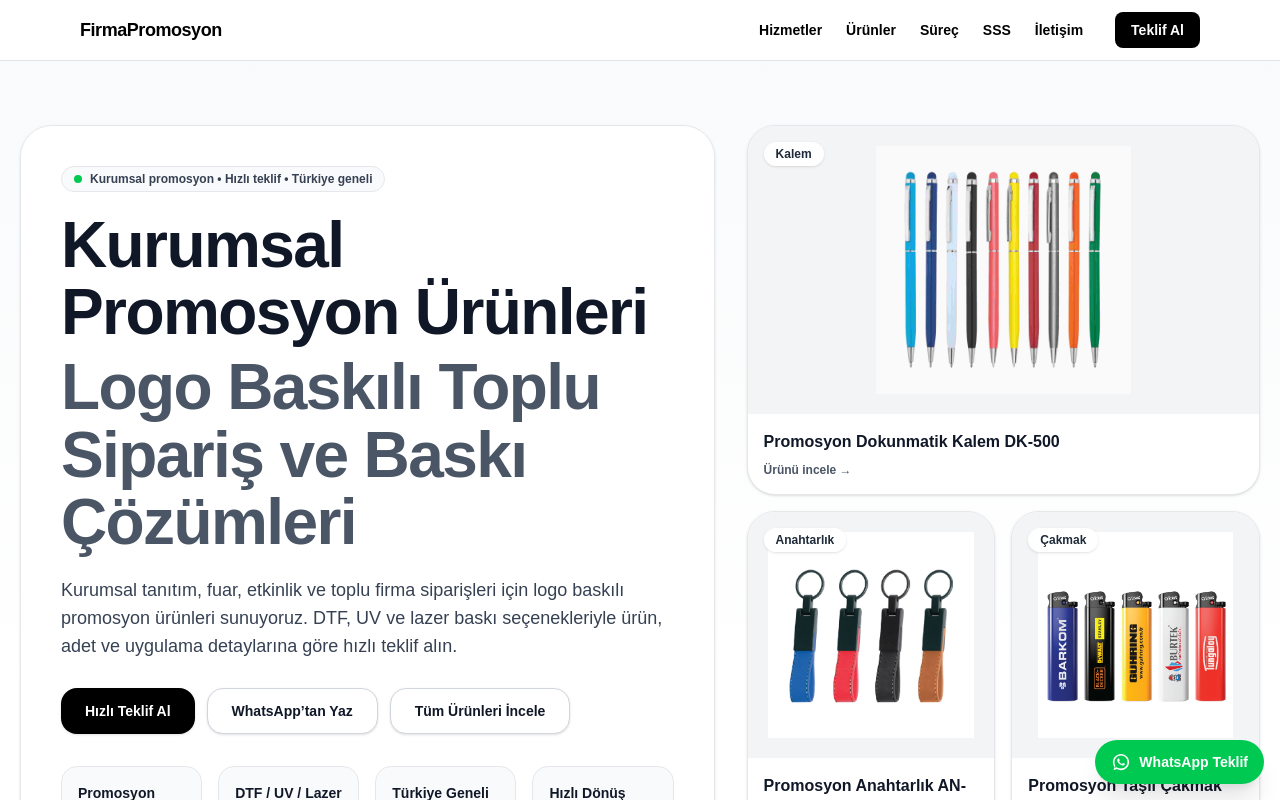
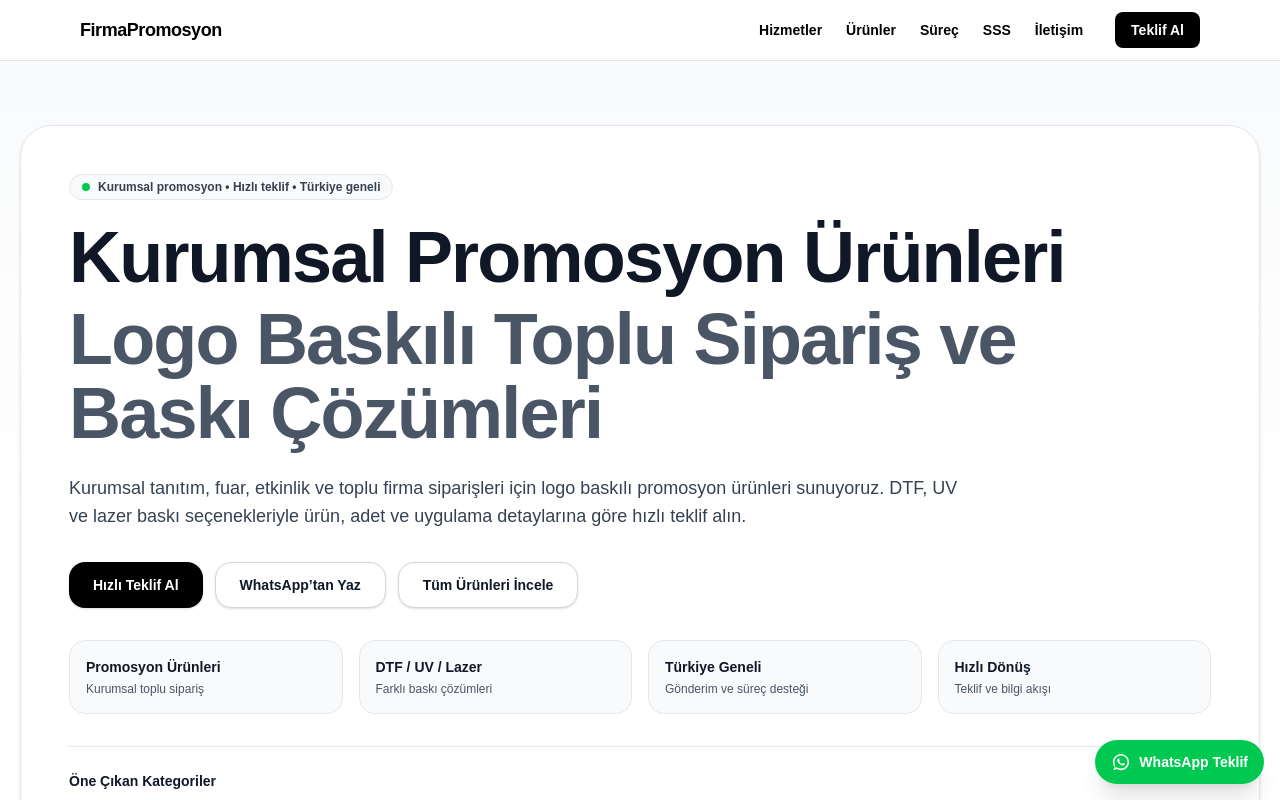
Before and after one commit to berkankocek1-dot/firmapromosyon, a Next.js app: page / in a window 1280 px wide. Shown: the top 800 px of the page. Built offline with nearby package versions, Linux system fonts and the light colour scheme.

Commit message:
Refactor hero section to single-column layout

```diff
--- a/app/page.tsx
+++ b/app/page.tsx
@@ -211,7 +211,6 @@ export default function Home() {
 
   const heroCategoryChips = orderedCategories.slice(0, 12);
   const topStrip = orderedCategoryProducts.slice(0, 10);
-  const heroShowcase = orderedCategoryProducts.slice(0, 5);
 
   const kalemProducts = products
     .filter((p: any) => normalizeText(p.category) === normalizeText("Kalem"))
@@ -355,28 +354,28 @@ export default function Home() {
       <section className="relative overflow-hidden border-b border-gray-100 bg-gradient-to-b from-gray-50 via-white to-white">
         <div className="absolute inset-0 -z-10 bg-[radial-gradient(circle_at_top,rgba(0,0,0,0.06),transparent_45%)]" />
         <div className="absolute left-1/2 top-0 -z-10 h-[420px] w-[900px] -translate-x-1/2 rounded-full bg-black/5 blur-3xl" />
+
         <div className="mx-auto max-w-7xl px-5 py-10 md:py-16">
-          <div className="grid gap-8 xl:grid-cols-[1.15fr_0.85fr] xl:items-stretch">
-            <div className="rounded-[32px] border border-gray-200 bg-white/90 p-6 shadow-sm backdrop-blur md:p-8 lg:p-10">
+          <div className="rounded-[32px] border border-gray-200 bg-white/90 p-6 shadow-sm backdrop-blur md:p-8 lg:p-10 xl:p-12">
             <div className="inline-flex items-center gap-2 rounded-full border border-gray-200 bg-gray-50 px-3 py-1 text-xs font-semibold text-gray-700">
               <span className="inline-block h-2 w-2 rounded-full bg-green-500" />
               Kurumsal promosyon • Hızlı teklif • Türkiye geneli
             </div>
 
-              <h1 className="mt-5 text-[clamp(34px,6vw,64px)] font-extrabold leading-[1.05] tracking-tight text-gray-900">
+            <h1 className="mt-5 max-w-5xl text-[clamp(34px,6vw,72px)] font-extrabold leading-[1.03] tracking-tight text-gray-900">
               Kurumsal Promosyon Ürünleri
               <span className="mt-2 block text-gray-600">
                 Logo Baskılı Toplu Sipariş ve Baskı Çözümleri
               </span>
             </h1>
 
-              <p className="mt-5 max-w-3xl text-base leading-7 text-gray-700 md:text-lg">
+            <p className="mt-6 max-w-4xl text-base leading-7 text-gray-700 md:text-lg">
               Kurumsal tanıtım, fuar, etkinlik ve toplu firma siparişleri için
               logo baskılı promosyon ürünleri sunuyoruz. DTF, UV ve lazer baskı
               seçenekleriyle ürün, adet ve uygulama detaylarına göre hızlı teklif alın.
             </p>
 
-              <div className="mt-7 flex flex-col gap-3 sm:flex-row sm:flex-wrap">
+            <div className="mt-8 flex flex-col gap-3 sm:flex-row sm:flex-wrap">
               <Link
                 href="/kurumsal-teklif-al"
                 className="inline-flex items-center justify-center rounded-2xl bg-black px-6 py-3 text-sm font-semibold text-white shadow-sm transition hover:bg-gray-900"
@@ -432,52 +431,6 @@ export default function Home() {
                 </Link>
               </div>
             </div>
-            </div>
-
-            <aside className="grid gap-4 sm:grid-cols-2">
-              {heroShowcase.map((p: any, i: number) => {
-                const title = pickTitle(p);
-                const img = pickImg(p);
-                const slug = pickSlug(p);
-                const cat = pickCat(p);
-
-                return (
-                  <Link
-                    key={slug}
-                    href={`/urunler/${slug}`}
-                    className={`group overflow-hidden rounded-[28px] border border-gray-200 bg-white shadow-sm transition hover:-translate-y-1 hover:shadow-md ${
-                      i === 0 ? "sm:col-span-2" : ""
-                    }`}
-                  >
-                    <div
-                      className={`relative bg-gray-100 ${
-                        i === 0 ? "aspect-[16/9]" : "aspect-[4/4]"
-                      }`}
-                    >
-                      <Image
-                        src={img}
-                        alt={title}
-                        fill
-                        sizes="(max-width: 640px) 100vw, (max-width: 1280px) 50vw, 33vw"
-                        className="object-contain p-5 transition duration-500 group-hover:scale-105"
-                      />
-                      <div className="absolute left-4 top-4 rounded-full bg-white/90 px-3 py-1 text-xs font-semibold text-gray-800 shadow-sm backdrop-blur">
-                        {cat}
-                      </div>
-                    </div>
-
-                    <div className="p-4">
-                      <div className="line-clamp-2 text-sm font-extrabold text-gray-900 md:text-base">
-                        {title}
-                      </div>
-                      <div className="mt-2 text-xs font-semibold text-gray-600">
-                        Ürünü incele →
-                      </div>
-                    </div>
-                  </Link>
-                );
-              })}
-            </aside>
           </div>
         </div>
       </section>
```
Lines whose indentation alone changed are shown as unchanged.
